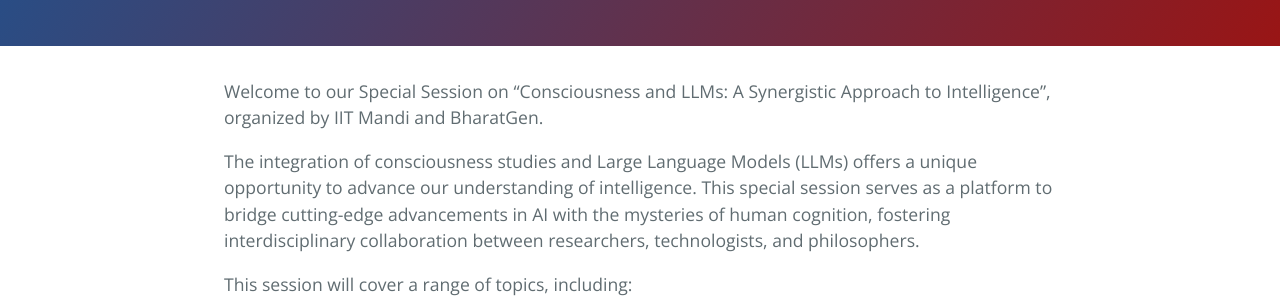
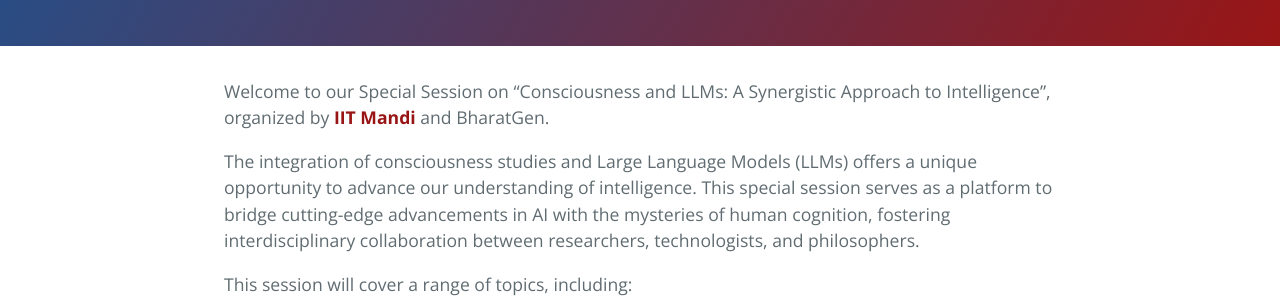
Before and after one commit to indicnlpiitmandi/indicnlpiitmandi.github.io, a Jekyll site: the page built from index.md, in a window 1280 px wide and 900 px high. Shown: the part 415-715 px from the top of the window. Built offline with Jekyll 4.4.1, drawn with Linux system fonts in a browser that asks for light colours; the repository's description, which GitHub fills in, is left out; part of the change alters nothing that is shown; some of the changed text lies outside the part shown.

```diff
--- a/index.md
+++ b/index.md
@@ -7,7 +7,7 @@ description: CLLMS @  <a href="https://iksmha.iitmandi.ac.in/mbcc/2025/"><b>MBCC
 
 
 
-Welcome to our Special Session on "Consciousness and LLMs: A Synergistic Approach to Intelligence", organized by IIT Mandi and BharatGen.
+Welcome to our Special Session on "Consciousness and LLMs: A Synergistic Approach to Intelligence", organized by  <a href="https://iksmha.iitmandi.ac.in/mbcc/2025/"><b>IIT Mandi</b></a> and BharatGen.
 
 The integration of consciousness studies and Large Language Models (LLMs) offers a unique opportunity to advance our understanding of intelligence. This special session serves as a platform to bridge cutting-edge advancements in AI with the mysteries of human cognition, fostering interdisciplinary collaboration between researchers, technologists, and philosophers.
 
@@ -45,7 +45,7 @@ We invite submissions of extended abstracts and full papers on the themes of thi
         <a href="https://beerys.github.io/">
         <img class="img-author" src="assets/imgs/ganeshramakrishnan.png" alt="Ganesh Ramakrishnan"/></a>
         <b><br><a href="https://sites.google.com/cs.washington.edu/william-agnew/home">Ganesh Ramakrishnan</a>
-        <br>Professor<br>Indian Institute of Technology, Bombday</b>
+        <br>Professor<br>Indian Institute of Technology, Bomday</b>
     </figure>
 </div>
 
@@ -92,6 +92,9 @@ His keynote will explore the synergy between AI advancements and consciousness s
 
 ## **Contact** {#contact}
 Contact the organizers at **[rohit@iitmandi.ac.in](mailto:rohit@iitmandi.ac.in)**
+
+## **Registration** {#contact}
+**[Fee and Other Details](https://iksmha.iitmandi.ac.in/mbcc/2025/fees.php)**
 
 
 ---
```
